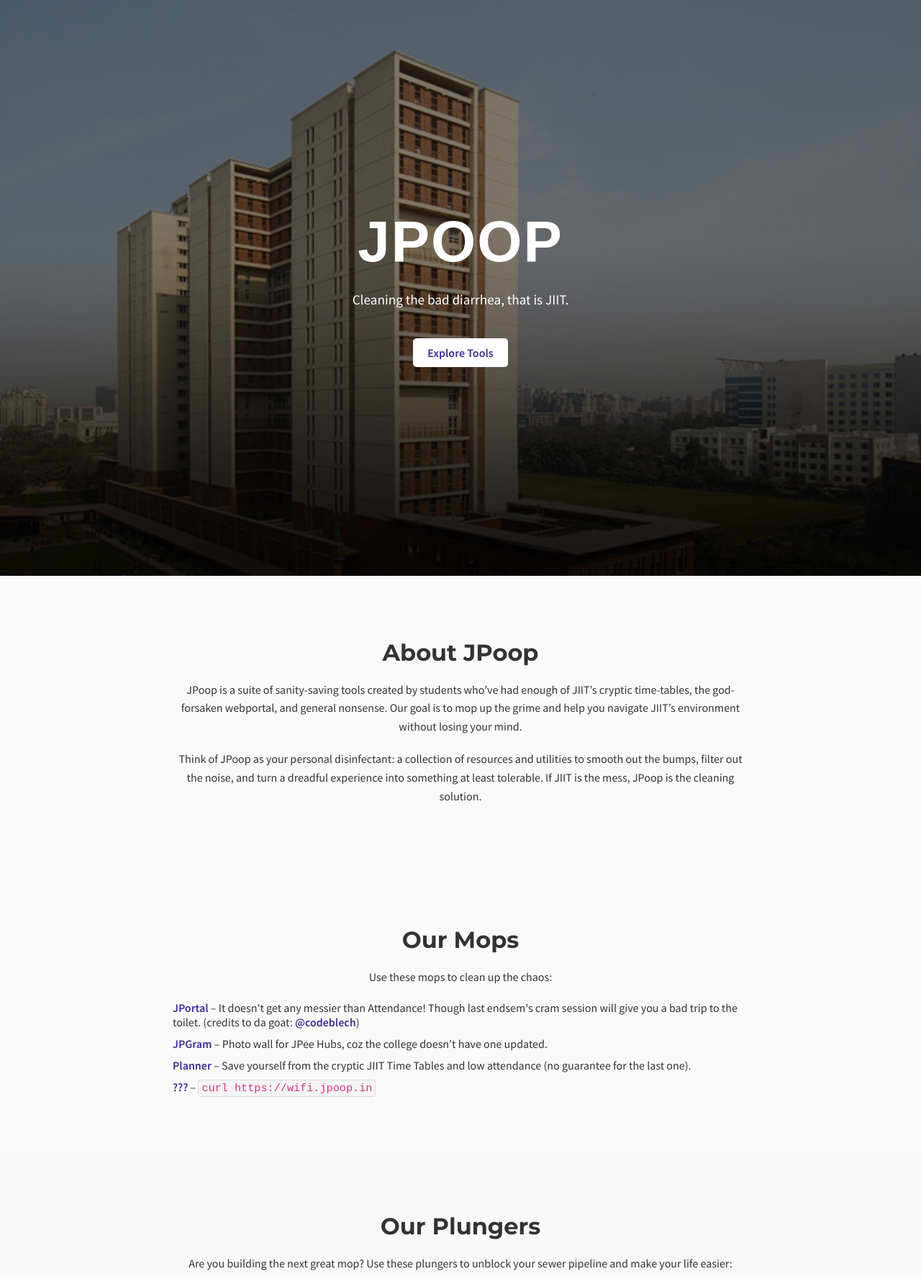
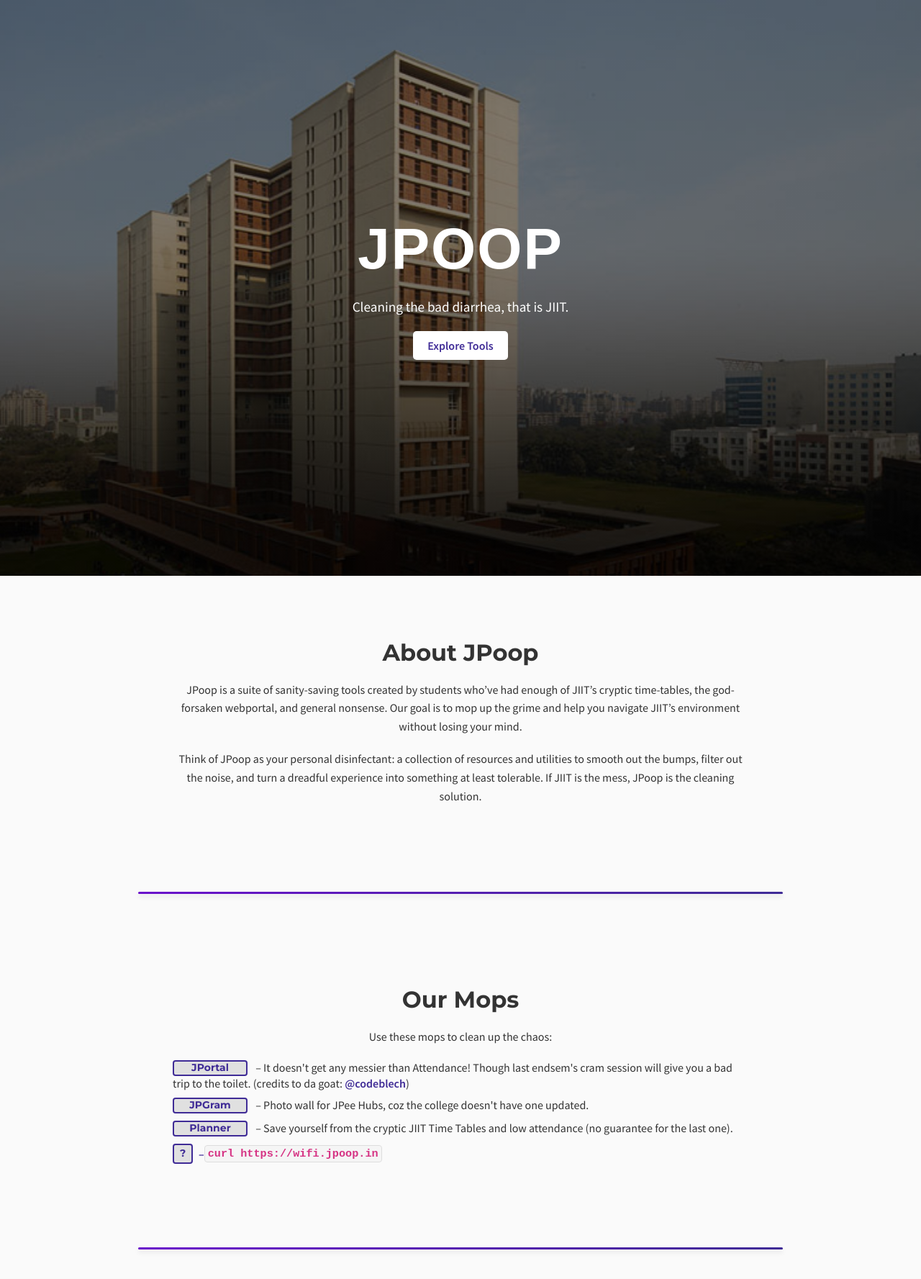
Before and after one commit to codelif/jpoop.in, a Flask app: page / in a window 1280 px wide. Shown: the top 1777 px of the page at 72% size. Run offline with Flask 3, Linux system fonts and the light colour scheme; some web fonts are replaced.

Commit message:
Teeny tiny changes

```diff
--- a/assets/css/style.css
+++ b/assets/css/style.css
@@ -39,19 +39,166 @@ body {
 }
 
 .hero-button {
-  display: inline-block;
-  background: #fff;
+  position: relative;
+  width: auto;
+  height: auto;
+  padding: 10px 20px;
+  background-color: #fff;
+  display: inline-flex;
+  align-items: center;
+  justify-content: center;
   color: #3f2b96;
-  padding: 10px 20px;
+  font-weight: 700;
   text-decoration: none;
-  font-weight: 700;
-  margin-top: 20px;
+  border: none;
   border-radius: 5px;
-  transition: background 0.3s;
+  cursor: pointer;
+  transition: background 0.3s, transform 0.2s ease-in-out;
+}
+
+.hero-button::before {
+  content: '';
+  position: absolute;
+  inset: 0;
+  margin: auto;
+  width: calc(100% + 8px);
+  height: calc(100% + 8px);
+  border-radius: 8px;
+  background: linear-gradient(-45deg, #a8c0ff 0%, #3f2b96 100%);
+  z-index: -10;
+  pointer-events: none;
+  transition: all 0.6s cubic-bezier(0.175, 0.885, 0.32, 1.275);
+}
+
+.hero-button::after {
+  content: "";
+  z-index: -1;
+  position: absolute;
+  inset: 0;
+  background: linear-gradient(-45deg, #6a11cb 0%, #2575fc 100%);
+  transform: translate3d(0, 0, 0) scale(0.95);
+  filter: blur(20px);
+  border-radius: 8px;
+  pointer-events: none;
 }
 
 .hero-button:hover {
   background: #e0e0e0;
+  color: #fff;
+  transform: scale(1.05);
+}
+
+.hero-button:hover::after {
+  filter: blur(30px);
+}
+
+.hero-button:hover::before {
+  transform: rotate(-180deg);
+}
+
+.hero-button:active {
+  transform: scale(0.95);
+}
+
+.hero-button:active::before {
+  scale: 0.7;
+}
+
+/* Style for the mystery tool */
+.mystery-tool {
+  display: inline-flex;
+  align-items: center;
+  text-decoration: none;
+  color: #3f2b96;
+  font-weight: bold;
+}
+
+.mystery-box {
+  display: inline-flex;
+  align-items: center;
+  justify-content: center;
+  width: 24px; /* Dimensions for the box */
+  height: 24px;
+  background-color: #e0e0e0; /* Light gray background */
+  border-radius: 4px; /* Rounded corners */
+  border: 2px solid #3f2b96; /* Box border matching the theme */
+  margin-right: 8px; /* Space between box and text */
+  position: relative;
+}
+
+.mystery-box-2 {
+  display: inline-flex;
+  align-items: center;
+  justify-content: center;
+  width: 100px; /* Dimensions for the box */
+  height: 18px;
+  background-color: #e0e0e0; /* Light gray background */
+  border-radius: 4px; /* Rounded corners */
+  border: 2px solid #3f2b96; /* Box border matching the theme */
+  margin-right: 8px; /* Space between box and text */
+  position: relative;
+}
+
+.question-mark {
+  font-family: 'Montserrat', sans-serif;
+  font-weight: 700;
+  font-size: 14px;
+  color: #3f2b96;
+  position: relative;
+  top: -1px; /* Slight adjustment for vertical centering */
+}
+
+.mystery-tool:hover .mystery-box {
+  background-color: #3f2b96; /* Dark background on hover */
+  color: #ffffff; /* White question mark on hover */
+}
+.mystery-tool:hover .mystery-box-2 {
+  background-color: #3f2b96; /* Dark background on hover */
+  color: #ffffff; /* White question mark on hover */
+}
+
+.mystery-tool:hover .question-mark {
+  color: #ffffff;
+}
+
+.button {
+  display: flex;
+  justify-content: center;
+  align-items: center;
+  padding: 10px 15px;
+  gap: 15px;
+  margin: 0 auto;
+  background-color: #181717;
+  outline: 3px #181717 solid;
+  outline-offset: -3px;
+  border-radius: 5px;
+  margin-top: 20px;
+  border: none;
+  cursor: pointer;
+  transition: 400ms;
+}
+
+.button .text {
+  color: white;
+  font-weight: 700;
+  font-size: 1em;
+  transition: 400ms;
+}
+
+.button svg path {
+  transition: 400ms;
+}
+
+.button:hover {
+  background-color: transparent;
+}
+
+.button:hover .text {
+  color: #181717;
+}
+
+.button:hover svg path {
+  fill: #181717;
 }
 
 .about-section,
@@ -205,3 +337,12 @@ body {
 .plungers-list a:hover {
   text-decoration: underline;
 }
+
+.divider {
+  height: 3px;
+  width: 70%;
+  background: linear-gradient(to right, #6a11cb , #3f2b96);
+  border-radius: 10px;
+  margin: 40px auto;
+  box-shadow: 0 4px 6px rgba(0, 0, 0, 0.1);
+}
--- a/templates/index.html
+++ b/templates/index.html
@@ -43,21 +43,45 @@
     </div>
   </section>
 
+  <div class="divider"></div>
+
   <section id="mops" class="mops-section">
     <div class="container">
       <h2>Our Mops</h2>
       <p>Use these mops to clean up the chaos:</p>
       <ul class="mops-list">
-        <li><a href="https://codeblech.github.io/jportal">JPortal</a> – It doesn't get any messier than Attendance!
+        <li><a href="https://codeblech.github.io/jportal" class="mystery-tool">
+          <span class="mystery-box-2">
+            <span class="question-mark">JPortal</span>
+          </span>
+        </a> – It doesn't get any messier than Attendance!
           Though last endsem's cram session will give you a bad trip to the toilet.
           (credits to da goat: <a href="https://github.com/codeblech" target="_blank">@codeblech</a>)</li>
-        <li><a href="https://jiit.pythonanywhere.com">JPGram</a> – Photo wall for JPee Hubs, coz the college doesn't have one updated.</li>
-        <li><a href="https://planner.jpoop.in">Planner</a> – Save yourself from the cryptic JIIT Time Tables and low
+        <li><a href="https://jiit.pythonanywhere.com" class="mystery-tool">
+          <span class="mystery-box-2">
+            <span class="question-mark">JPGram</span>
+          </span></a>
+          – Photo wall for JPee Hubs, coz the college doesn't have one updated.</li>
+        <li><a href="https://planner.jpoop.in" class="mystery-tool">
+          <span class="mystery-box-2">
+            <span class="question-mark">Planner</span>
+          </span>
+        </a> – Save yourself from the cryptic JIIT Time Tables and low
           attendance (no guarantee for the last one).</li>
-        <li><a href="https://wifi.jpoop.in">???</a> – <span class="inline-code">curl https://wifi.jpoop.in</span></li>
+          <li>
+            <a href="https://wifi.jpoop.in" class="mystery-tool">
+              <span class="mystery-box">
+                <span class="question-mark">?</span>
+              </span>
+              – <span class="inline-code">curl https://wifi.jpoop.in</span>
+            </a>
+          </li>
+
       </ul>
     </div>
   </section>
+
+  <div class="divider"></div>
 
   <section id="plungers" class="plungers-section">
     <div class="container">
@@ -67,13 +91,23 @@
         life easier:
       </p>
       <ul class="plungers-list">
-        <li><a href="https://github.com/codeblech/jsjiit">jsjiit</a> – The library that powers JPortal. The drainage system to JIIT Webpooptal.</li>
-        <li><a href="https://github.com/codelif/pyjiit">pyjiit</a> – A python library for the same WebPooptal.</li>
-        <li><a href="https://github.com/codelif/jiit-marks">jiit-marks</a> – A marks report PDF parser written in python.</li>
-        <li><a href="https://github.com/codelif/jiit-tt-parser">jiit-tt-parser</a> – Parse your TTs (Time Tables). Powers JIIT Planner.</li>
+        <li><a href="https://github.com/codeblech/jsjiit" class="mystery-tool"><span class="mystery-box-2">
+          <span class="question-mark">jsjiit</span>
+        </span></a> – The library that powers JPortal. The drainage system to JIIT Webpooptal.</li>
+        <li><a href="https://github.com/codelif/pyjiit" class="mystery-tool"><span class="mystery-box-2">
+          <span class="question-mark">pyjiit</span>
+        </span></a> – A python library for the same WebPooptal.</li>
+        <li><a href="https://github.com/codelif/jiit-marks" class="mystery-tool"><span class="mystery-box-2">
+          <span class="question-mark">jiit-marks</span>
+        </span></a> – A marks report PDF parser written in python.</li>
+        <li><a href="https://github.com/codelif/jiit-tt-parser" class="mystery-tool"><span class="mystery-box-2">
+          <span class="question-mark">jiit-tt-parser</span>
+        </span></a> – Parse your TTs (Time Tables). Powers JIIT Planner.</li>
       </ul>
     </div>
   </section>
+
+  <div class="divider"></div>
 
   <section id="contribute" class="contribute-section">
     <div class="container">
@@ -91,14 +125,16 @@
 
   <footer class="footer">
     <div class="container footer-container">
-      <p>&copy; <span id="year"></span> JPoop. All rights reserved.</p>
-      <p><small>Crafted by students tired of the BS, for students who deserve better.</small></p>
-      <p>
-        <a href="https://github.com/codelif/jpoop.in" target="_blank" class="github-link">
-          <img src="{{ url_for('static', filename='icons/github-icon.svg') }}" alt="GitHub" class="github-icon" /> Star
-          us at our GitHub Repo
-        </a>
-      </p>
+        <p>&copy; <span id="year"></span> JPoop. All rights reserved.</p>
+        <p><small>Crafted by students tired of the BS, for students who deserve better.</small></p>
+        <p>
+          <a href="https://github.com/codelif/jpoop.in" target="_blank" style="text-decoration: none;">
+          <button class="button">
+          <svg width="28" height="24" viewBox="0 0 24 24" fill="none" xmlns="http://www.w3.org/2000/svg">
+          <path d="M12 0.296997C5.37 0.296997 0 5.67 0 12.297C0 17.6 3.438 22.097 8.205 23.682C8.805 23.795 9.025 23.424 9.025 23.105C9.025 22.82 9.015 22.065 9.01 21.065C5.672 21.789 4.968 19.455 4.968 19.455C4.422 18.07 3.633 17.7 3.633 17.7C2.546 16.956 3.717 16.971 3.717 16.971C4.922 17.055 5.555 18.207 5.555 18.207C6.625 20.042 8.364 19.512 9.05 19.205C9.158 18.429 9.467 17.9 9.81 17.6C7.145 17.3 4.344 16.268 4.344 11.67C4.344 10.36 4.809 9.29 5.579 8.45C5.444 8.147 5.039 6.927 5.684 5.274C5.684 5.274 6.689 4.952 8.984 6.504C9.944 6.237 10.964 6.105 11.984 6.099C13.004 6.105 14.024 6.237 14.984 6.504C17.264 4.952 18.269 5.274 18.269 5.274C18.914 6.927 18.509 8.147 18.389 8.45C19.154 9.29 19.619 10.36 19.619 11.67C19.619 16.28 16.814 17.295 14.144 17.59C14.564 17.95 14.954 18.686 14.954 19.81C14.954 21.416 14.939 22.706 14.939 23.096C14.939 23.411 15.149 23.786 15.764 23.666C20.565 22.092 24 17.592 24 12.297C24 5.67 18.627 0.296997 12 0.296997Z" fill="white"></path>
+          </svg>
+          <p class="text">Star us at our GitHub Repo </p>
+        </button></a></div></p>
     </div>
   </footer>
 
```
Also changed, not shown: other parts of assets/css/style.css (+6 -21 lines).
